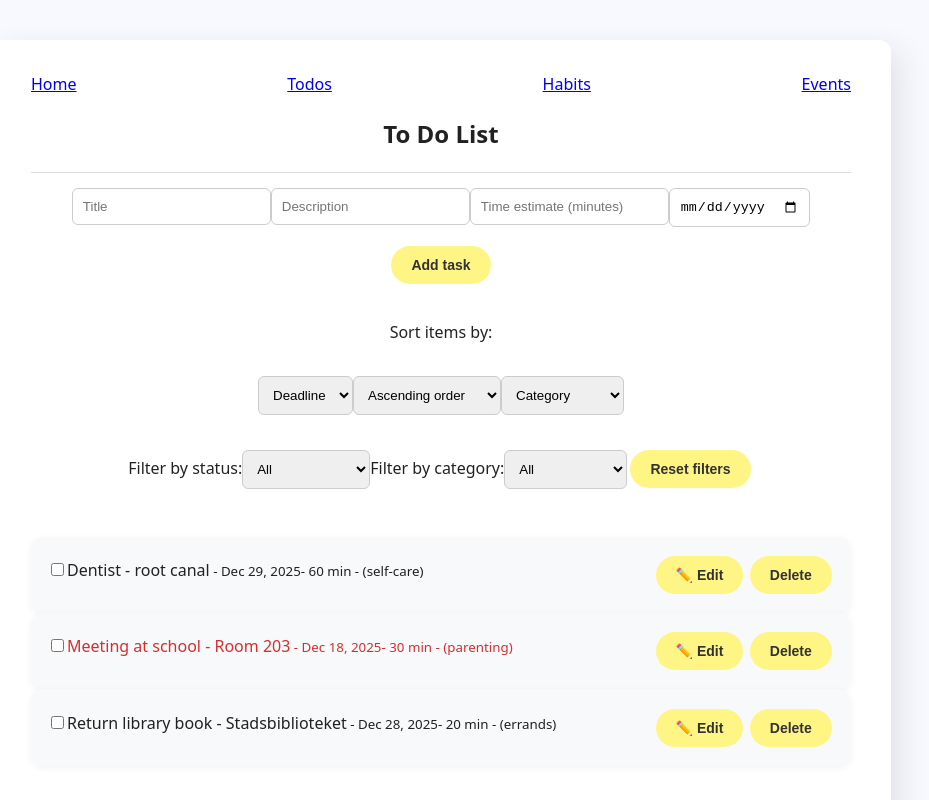
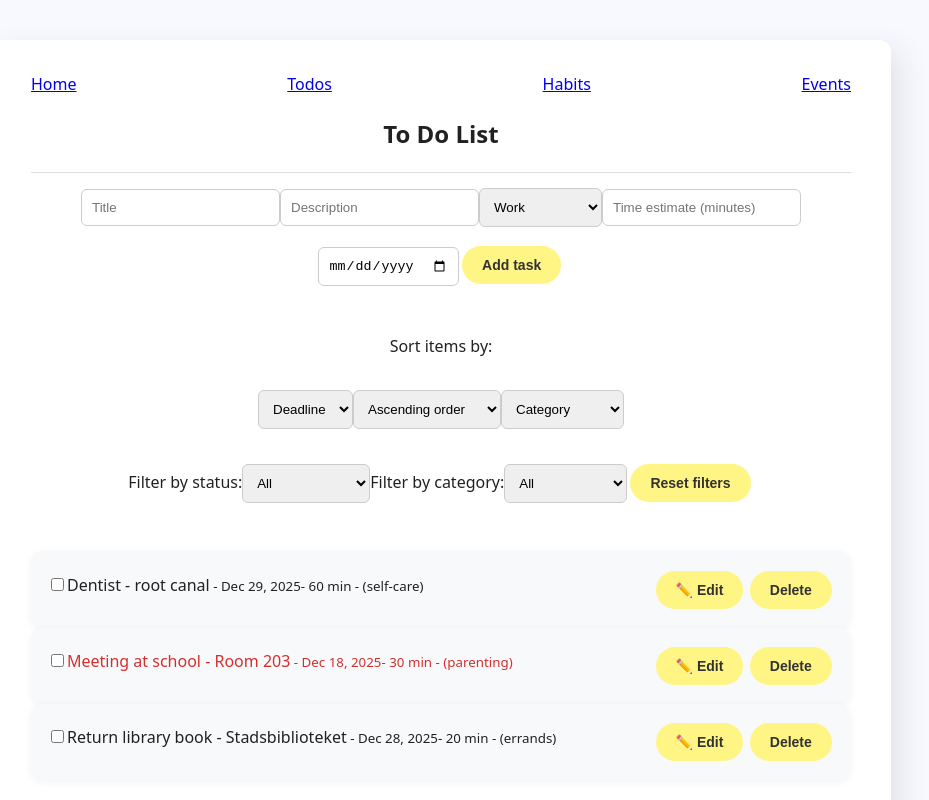
Before and after one commit to annaangvallskeppstedt-spec/Projektarbete-grupp-6, a React (Vite) app: page /Todos in a window 1280 px wide. Shown: the top 800 px of the page, without its empty margins (199-1128 px from the left). Built offline with nearby package versions, Linux system fonts and the light colour scheme.

Commit message:
Reset default category in TodoList and add category selection dropdown

```diff
--- a/src/components/TodoList.jsx
+++ b/src/components/TodoList.jsx
@@ -172,7 +172,7 @@ useEffect(() => {
   setText('');
   setDescription('');
   setDeadline('');
-  setCategory('work');
+  setCategory('');
   setTimeEstimate('');
   }
 
@@ -217,6 +217,12 @@ useEffect(() => {
   value={description}
   onChange={e => setDescription(e.target.value)}
   />
+
+<select value={category} onChange={e => setCategory(e.target.value)}>
+{categories.map(cat => (
+<option key={cat} value={cat}>{cat}</option>
+))}
+</select>
 
 <input
 type="number"
```
